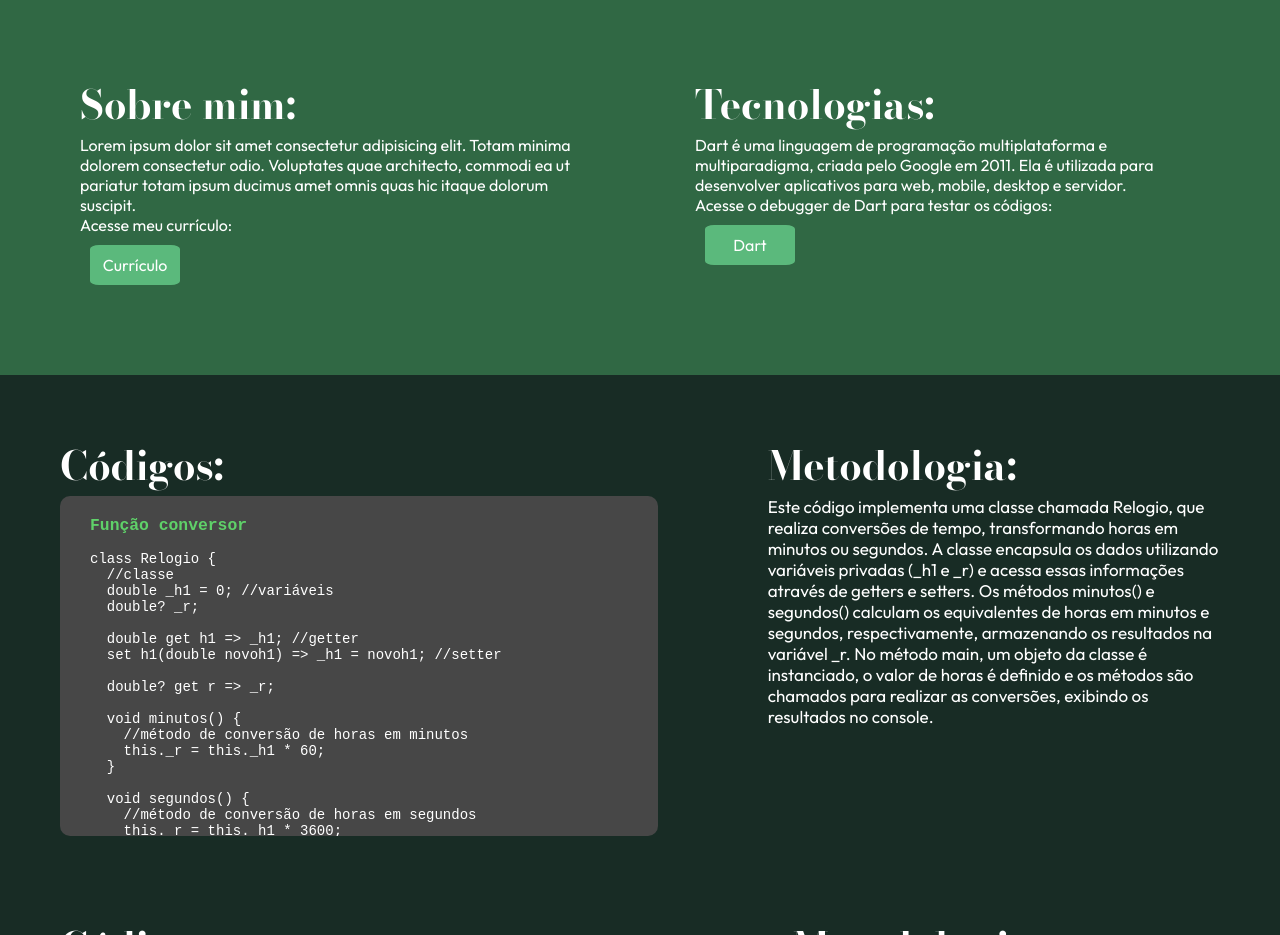
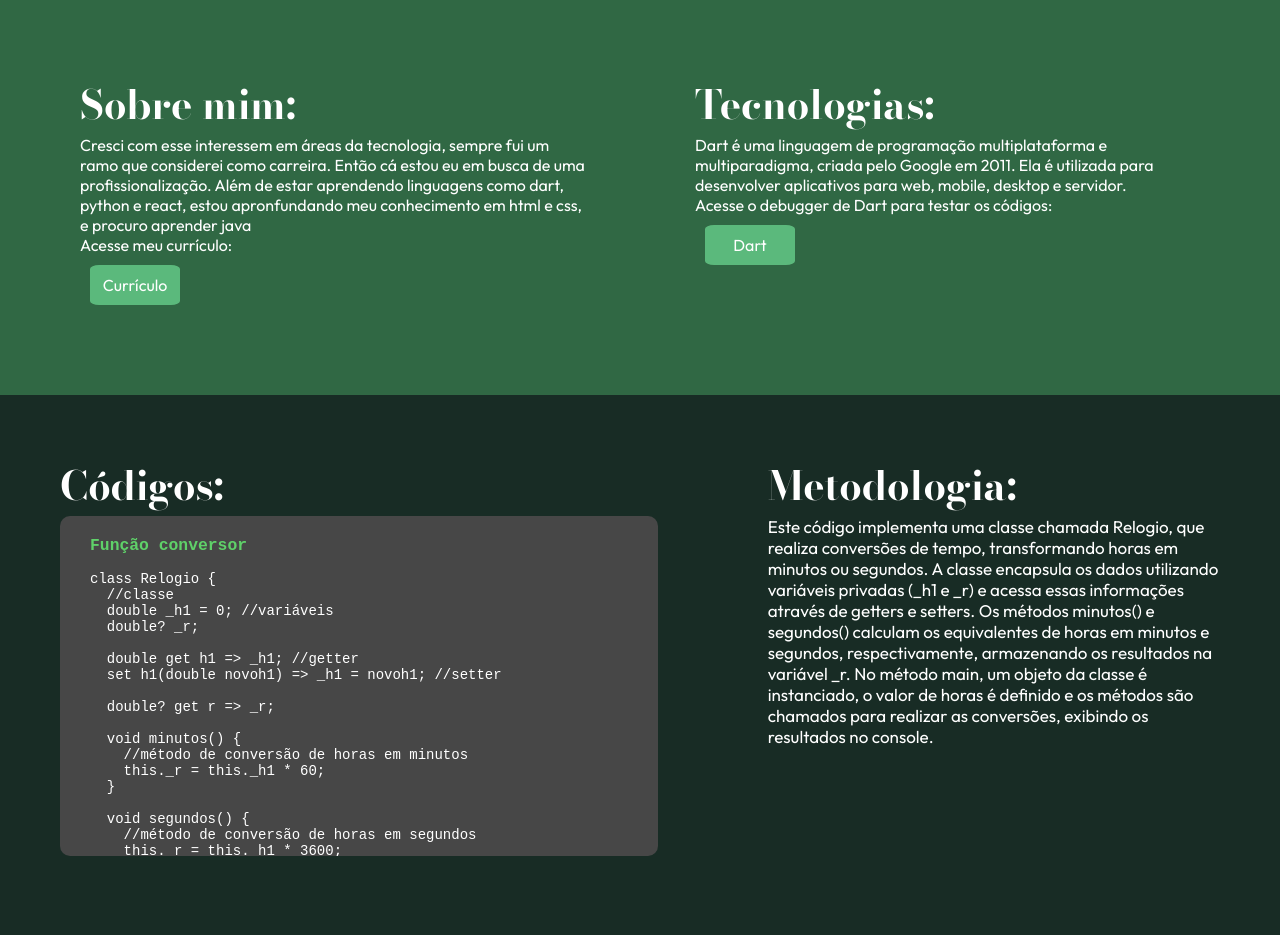
Before and after one commit to cybermapi/portfolio-ds, a plain HTML site: page index.html in a window 1280 px wide. Shown: the part 780-1715 px from the top of the page. Drawn offline with nearby package versions, Linux system fonts and the light colour scheme.

Commit message:
Update index.html

```diff
--- a/index.html
+++ b/index.html
@@ -63,9 +63,8 @@
         Sobre mim:
       </h2>
       <p class="texto_padrao">
-        Lorem ipsum dolor sit amet consectetur adipisicing elit. Totam minima dolorem consectetur odio.
-        Voluptates quae architecto, commodi ea ut pariatur totam ipsum ducimus amet omnis quas hic itaque
-        dolorum suscipit. </p>
+        Cresci com esse interessem em áreas da tecnologia, sempre fui um ramo que considerei como carreira. Então cá estou eu em busca de uma profissionalização.
+      Além de estar aprendendo linguagens como dart, python e react, estou apronfundando meu conhecimento em html e css, e procuro aprender java</p>
       <p class="texto_padrao"> Acesse meu currículo:</p>
       <button class="botao_sobre"><a class="texto_padrao" href="#" target="_blank"> Currículo </a> </button>
     </div>
```
